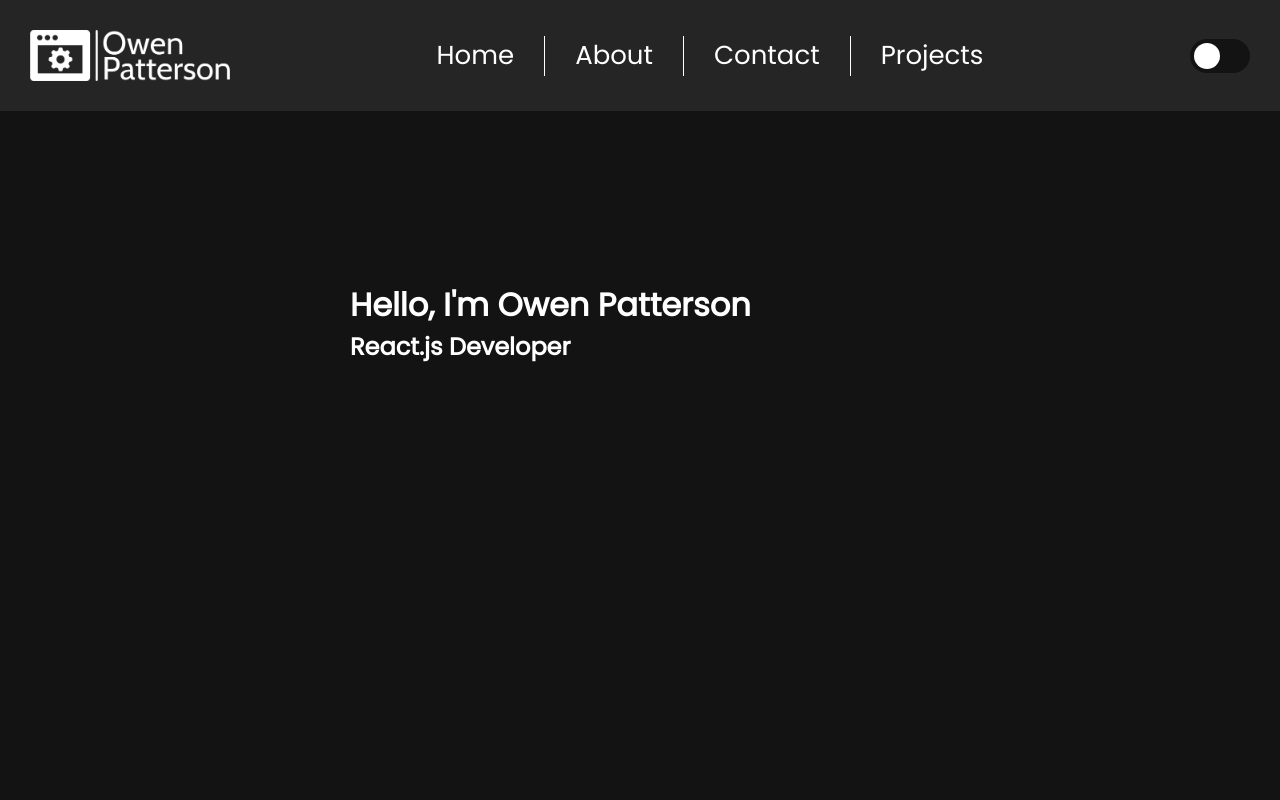
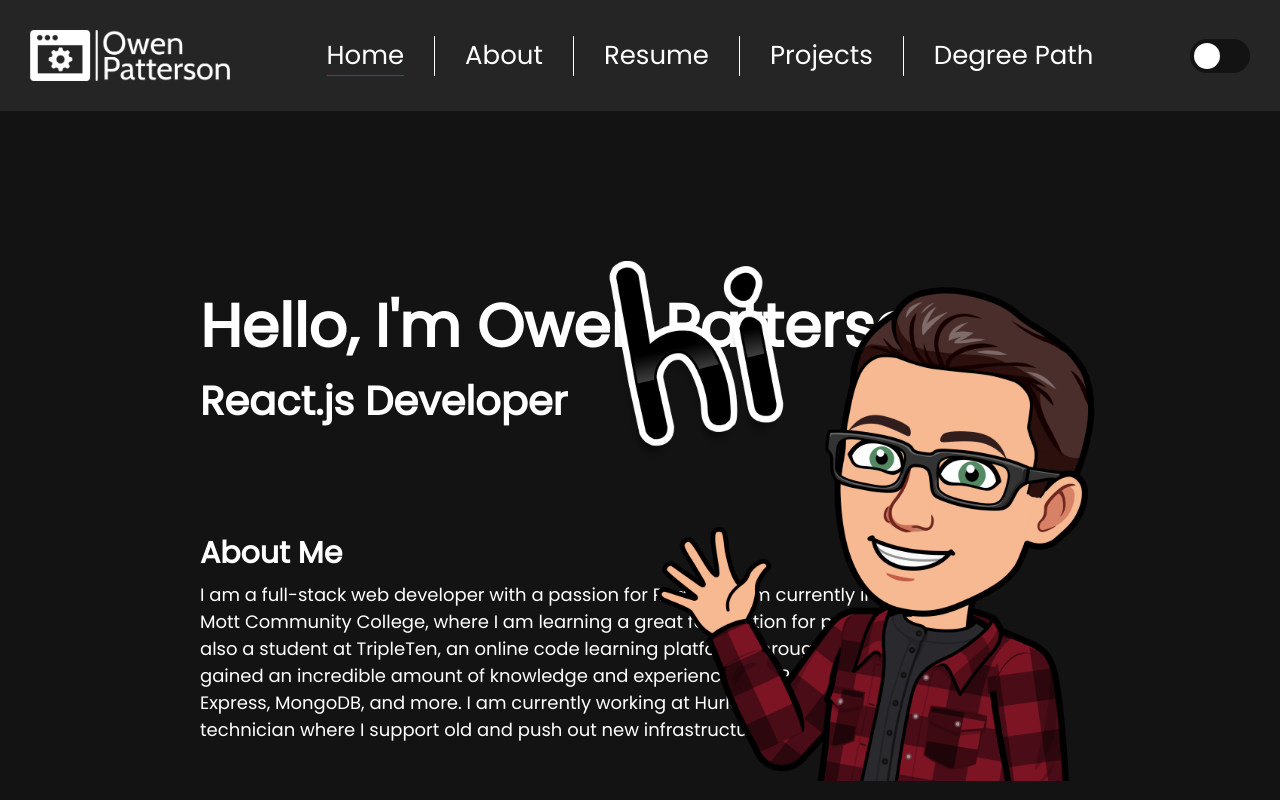
Before and after one commit to owenPatt/Portfolio, a React (Vite) app: page / in a window 1280 px wide. Built offline with nearby package versions, Linux system fonts and the light colour scheme.

Commit message:
Created navbar routes

```diff
--- a/package.json
+++ b/package.json
@@ -11,7 +11,8 @@
   },
   "dependencies": {
     "react": "^18.2.0",
-    "react-dom": "^18.2.0"
+    "react-dom": "^18.2.0",
+    "react-router-dom": "^6.20.0"
   },
   "devDependencies": {
     "@types/react": "^18.2.37",
--- a/src/App.jsx
+++ b/src/App.jsx
@@ -1,10 +1,12 @@
 import "./App.css";
-import Header from "./components/Header/Header";
+import Home from "./components/Home/Home";
+import Nav from "./components/Nav/Nav";
 
 function App() {
   return (
     <div className="page">
-      <Header></Header>
+      <Nav></Nav>
+      <Home></Home>
     </div>
   );
 }
--- a/src/components/Switch/Switch.jsx
+++ b/src/components/DarkModeSwitch/DarkModeSwitch.jsx
@@ -1,6 +1,6 @@
-import "./Switch.css";
+import "./DarkModeSwitch.css";
 
-const Switch = () => {
+const DarkModeSwitch = () => {
   return (
     <div className="switch">
       <input
@@ -12,4 +12,4 @@ const Switch = () => {
   );
 };
 
-export default Switch;
+export default DarkModeSwitch;
--- a/src/components/Header/Header.css
+++ /dev/null
@@ -1,11 +0,0 @@
-.header__content {
-  margin: 170px 0 0 350px;
-}
-
-.header__title {
-  width: fit-content;
-}
-
-.header__subtitle {
-  width: fit-content;
-}
--- a/src/components/Header/Header.jsx
+++ /dev/null
@@ -1,18 +0,0 @@
-import "./Header.css";
-import Nav from "../Nav/Nav";
-
-const Header = () => {
-  return (
-    <header className="header">
-      <Nav></Nav>
-      <div className="header__content">
-        <h1 className="header__title">
-          Hello, I'm <span className="header__name">Owen Patterson</span>
-        </h1>
-        <h2 className="header__subtitle">React.js Developer</h2>
-      </div>
-    </header>
-  );
-};
-
-export default Header;
--- /dev/null
+++ b/src/components/Home/Home.css
@@ -0,0 +1,35 @@
+.home__header {
+  margin: 170px 0 0 200px;
+  position: relative;
+}
+
+.home__title {
+  font-size: 60px;
+  width: fit-content;
+}
+
+.home__subtitle {
+  font-size: 40px;
+  width: fit-content;
+}
+
+.home__image {
+  position: absolute;
+  top: -100px;
+  right: 100px;
+  width: 600px;
+}
+
+.home__content {
+  margin: 100px 0 0 200px;
+  max-width: 800px;
+}
+
+.home__about-title {
+  margin: 0 0 5px 0;
+  font-size: 30px;
+}
+
+.home__about-text {
+  font-size: 18px;
+}
--- /dev/null
+++ b/src/components/Home/Home.jsx
@@ -0,0 +1,33 @@
+import "./Home.css";
+import selfImage from "../../assets/self-image.png";
+
+const Home = () => {
+  return (
+    <div className="home">
+      <div className="home__header">
+        <h1 className="home__title">
+          Hello, I'm <span className="home__name">Owen Patterson</span>
+        </h1>
+        <h2 className="home__subtitle">React.js Developer</h2>
+        <img className="home__image" src={selfImage} alt="Bitmoji of Owen" />
+      </div>
+      <div className="home__content">
+        <div className="home__about">
+          <h3 className="home__about-title">About Me</h3>
+          <p className="home__about-text">
+            I am a full-stack web developer with a passion for React.js. I am
+            currently in school at Mott Community College, where I am learning a
+            great foundation for programming. I am also a student at TripleTen,
+            an online code learning platform. Through them I have gained an
+            incredible amount of knowledge and experience with React.js,
+            Node.js, Express, MongoDB, and more. I am currently working at
+            Hurley Medical Center as a level 2 technician where I support old
+            and push out new infrastructure.
+          </p>
+        </div>
+      </div>
+    </div>
+  );
+};
+
+export default Home;
--- a/src/components/Nav/Nav.css
+++ b/src/components/Nav/Nav.css
@@ -13,6 +13,20 @@
   font-size: 26px;
 }
 
+.nav__link {
+  color: white;
+  text-decoration: none;
+  transition: all 0.2s ease-in-out;
+}
+
+.nav__link:hover {
+  opacity: 0.7;
+}
+
+.nav__link_active {
+  border-bottom: solid 1px rgb(255, 0, 0);
+}
+
 .nav__line {
   width: 1px;
   height: 40px;
--- a/src/components/Nav/Nav.jsx
+++ b/src/components/Nav/Nav.jsx
@@ -1,5 +1,6 @@
 import logo from "../../assets/logo-white.png";
-import Switch from "../Switch/Switch";
+import DarkModeSwitch from "../DarkModeSwitch/DarkModeSwitch";
+import { NavLink } from "react-router-dom";
 import "./Nav.css";
 
 const Nav = () => {
@@ -7,15 +8,47 @@ const Nav = () => {
     <nav className="nav">
       <img src={logo} alt="logo" width={200} />
       <div className="nav__links">
-        <div className="nav__link">Home</div>
+        <NavLink
+          to="/"
+          className={({ isActive }) =>
+            isActive ? "nav__link nav__link_active" : "nav__link"
+          }>
+          Home
+        </NavLink>
         <div className="nav__line"></div>
-        <div className="nav__link">About</div>
+        <NavLink
+          to="/about"
+          className={({ isActive }) =>
+            isActive ? "nav__link nav__link_active" : "nav__link"
+          }>
+          About
+        </NavLink>
         <div className="nav__line"></div>
-        <div className="nav__link">Contact</div>
+        <NavLink
+          to="/resume"
+          className={({ isActive }) =>
+            isActive ? "nav__link nav__link_active" : "nav__link"
+          }>
+          Resume
+        </NavLink>
         <div className="nav__line"></div>
-        <div className="nav__link">Projects</div>
+        <NavLink
+          to="/projects"
+          className={({ isActive }) =>
+            isActive ? "nav__link nav__link_active" : "nav__link"
+          }>
+          Projects
+        </NavLink>
+        <div className="nav__line"></div>
+        <NavLink
+          to="/degree-path"
+          className={({ isActive }) =>
+            isActive ? "nav__link nav__link_active" : "nav__link"
+          }>
+          Degree Path
+        </NavLink>
       </div>
-      <Switch></Switch>
+      <DarkModeSwitch></DarkModeSwitch>
     </nav>
   );
 };
--- a/src/main.jsx
+++ b/src/main.jsx
@@ -1,10 +1,13 @@
 import React from "react";
 import ReactDOM from "react-dom/client";
+import { BrowserRouter } from "react-router-dom";
 import App from "./App.jsx";
 import "./index.css";
 
 ReactDOM.createRoot(document.getElementById("root")).render(
   <React.StrictMode>
-    <App />
+    <BrowserRouter>
+      <App />
+    </BrowserRouter>
   </React.StrictMode>
 );
```
Also changed, not shown: src/assets/self-image.png (added), src/components/DarkModeSwitch/DarkModeSwitch.css (renamed from src/components/Switch/Switch.css), 1 other file (tests, documents, lock files or other folders).
